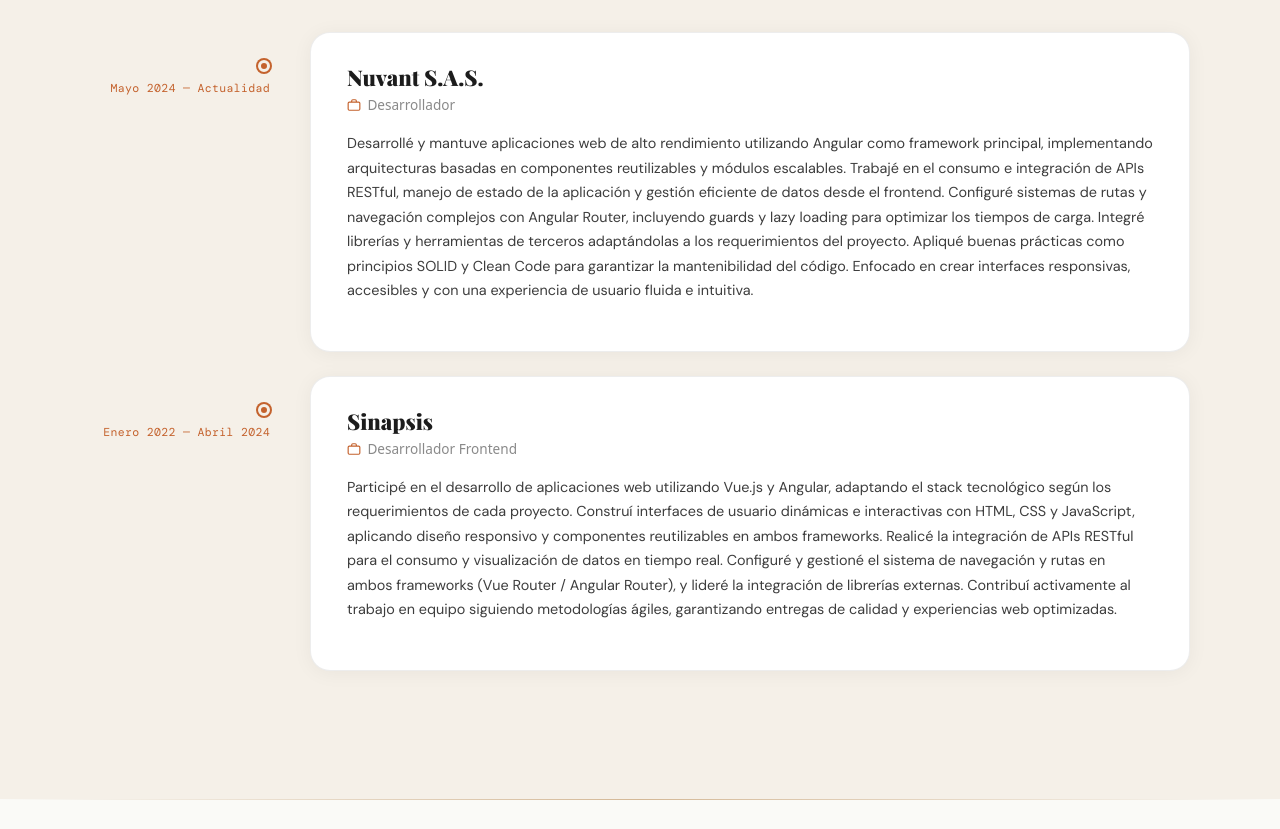
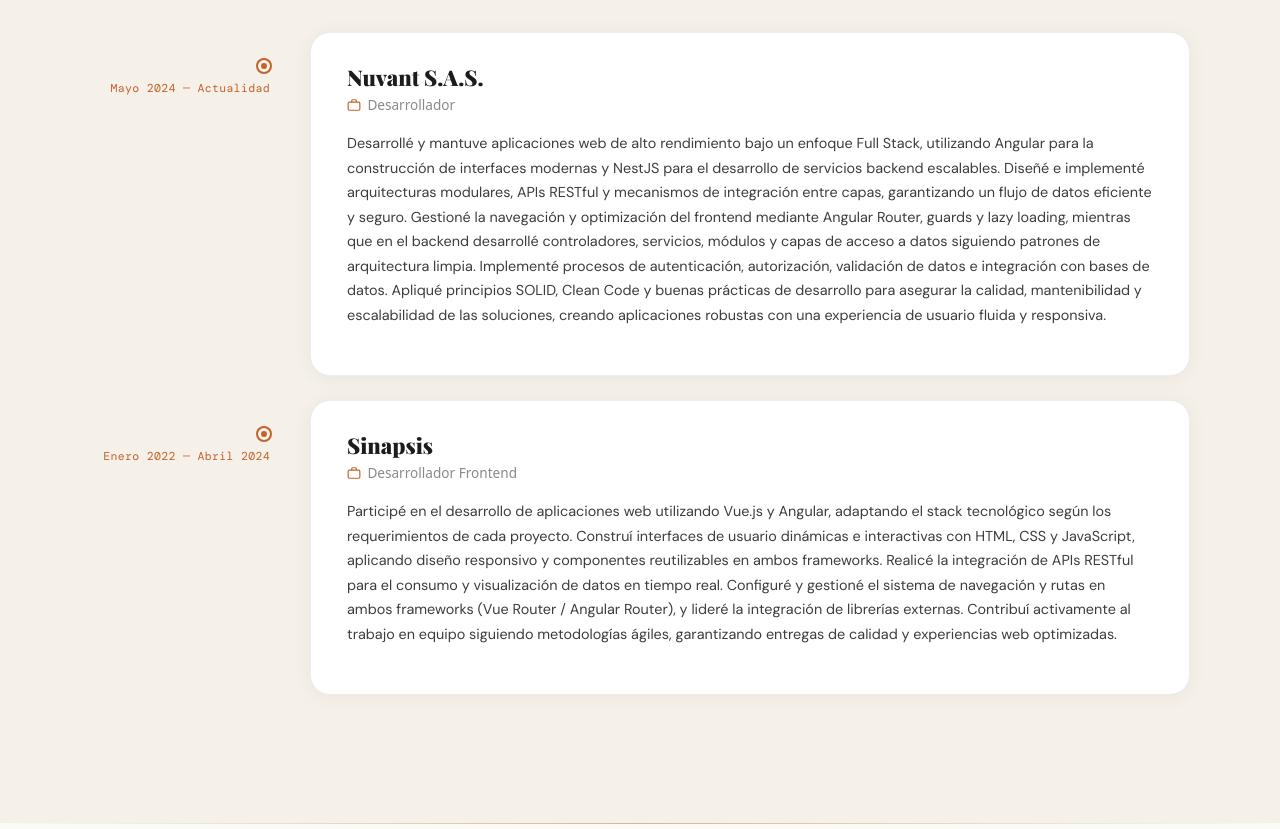
Before and after one commit to agc1921/portafolio, an Angular app: page / in a window 1280 px wide. Shown: the part 1780-2609 px from the top of the page. Built offline with nearby package versions, Linux system fonts and the light colour scheme; a web font is replaced by a local one.

Commit message:
update skills v4

```diff
--- a/src/app/components/layout/experiencia/experiencia.component.html
+++ b/src/app/components/layout/experiencia/experiencia.component.html
@@ -21,15 +21,16 @@
             Desarrollador
           </p>
           <p class="exp-desc">
-            Desarrollé y mantuve aplicaciones web de alto rendimiento utilizando Angular como framework principal,
-            implementando arquitecturas basadas en componentes reutilizables y módulos escalables. Trabajé en el
-            consumo e integración de APIs RESTful, manejo de estado de la aplicación y gestión eficiente de datos desde
-            el frontend. Configuré sistemas de rutas y navegación complejos con Angular Router, incluyendo guards y
-            lazy loading para optimizar los tiempos de carga. Integré librerías y herramientas de terceros adaptándolas
-            a
-            los requerimientos del proyecto. Apliqué buenas prácticas como principios SOLID y Clean Code para
-            garantizar la mantenibilidad del código. Enfocado en crear interfaces responsivas, accesibles y con una
-            experiencia de usuario fluida e intuitiva.
+            Desarrollé y mantuve aplicaciones web de alto rendimiento bajo un enfoque Full Stack, utilizando Angular
+            para la construcción de interfaces modernas y NestJS para el desarrollo de servicios backend escalables.
+            Diseñé e implementé arquitecturas modulares, APIs RESTful y mecanismos de integración entre capas,
+            garantizando un flujo de datos eficiente y seguro. Gestioné la navegación y optimización del frontend
+            mediante Angular Router, guards y lazy loading, mientras que en el backend desarrollé controladores,
+            servicios, módulos y capas de acceso a datos siguiendo patrones de arquitectura limpia. Implementé procesos
+            de autenticación, autorización, validación de datos e integración con bases de datos.
+            Apliqué principios SOLID, Clean Code y buenas prácticas de desarrollo para asegurar la calidad,
+            mantenibilidad y escalabilidad de las soluciones, creando aplicaciones robustas con una experiencia de
+            usuario fluida y responsiva.
 
           </p>
         </div>
```
Also changed, not shown: 1 other file (tests, documents, lock files or other folders).
